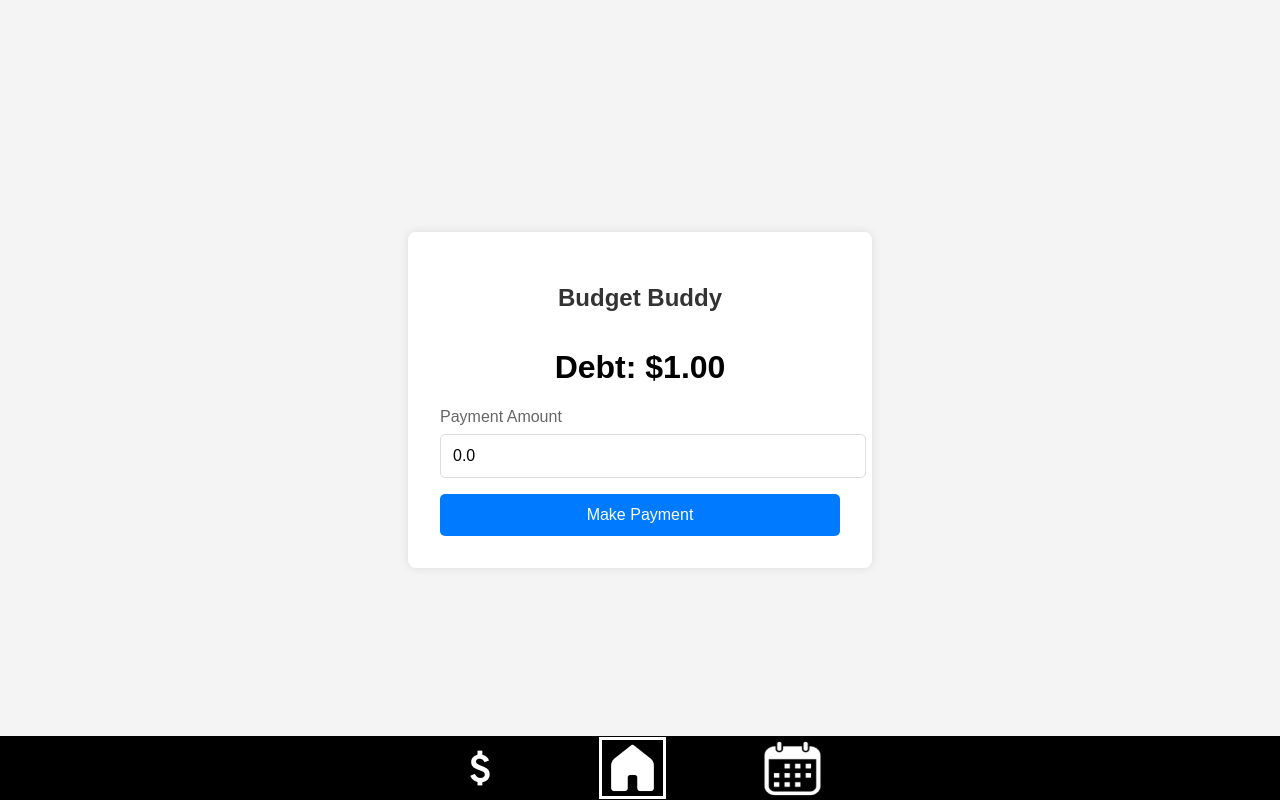
After one commit to ajay-jayanth/budget-buddy, a Flask app: page /make-payment in a window 1280 px wide. The commit adds this page. Run offline with Flask 3, Linux system fonts and the light colour scheme; the visitor is signed in with stand-in values (Sample User, id 1).

Commit message:
login screen, basic homepage, payment screen

```diff
--- a/app.py
+++ b/app.py
@@ -1,5 +1,9 @@
-from flask import Flask, render_template
+from flask import Flask, render_template, request, session
 from flask_cors import CORS
+import json
+
+from util import login_fn, make_payment_fn
+
 
 name = 'Budget Buddy'
 app = Flask(name)
@@ -13,5 +17,30 @@ app.config.update(
 def index_function():
     return render_template('login.html')
 
+@app.route('/login', methods=['GET', 'POST'])
+def login():
+    return login_fn()
+
+@app.route('/homepage', methods=['GET', 'POST'])
+def homepage():
+    return render_template('homepage.html',
+                           username=session.get('username'),
+                           bank_name=session.get('bank_name'),
+                           account_number=session.get('account_number'),
+                           debt_amount=f'${session.get("debt_amount"):,.2f}'
+    )
+
+@app.route('/payment-screen', methods=['GET'])
+def payment_screen():
+    return render_template('payment_screen.html',
+                           username=session.get('username'),
+                           debt_amount=session.get('debt_amount'),
+                           debt_amount_str=f'${session.get("debt_amount"):,.2f}'
+    )
+
+@app.route('/make-payment', methods=['GET', 'POST'])
+def make_payment():
+    return make_payment_fn()
+
 if __name__ == '__main__':
     app.run(debug=True, host='localhost', port=3000, threaded=True)
--- a/requirements.txt
+++ b/requirements.txt
@@ -1 +1,2 @@
+pandas
 flask_cors==5.0.0
--- /dev/null
+++ b/static/eventListeners.js
@@ -0,0 +1,39 @@
+document.addEventListener('DOMContentLoaded', () => {
+    document.querySelectorAll('.taskbar-button').forEach(taskbarButton => {
+        taskbarButton.addEventListener('click', () => {
+            if (!taskbarButton.classList.contains('selected')) {
+                taskbarButton.classList.toggle('selected');
+                if (taskbarButton.id == 'payment-button') {
+                    document.getElementById('home-button').classList.remove('selected');
+                    document.getElementById('calendar-button').classList.remove('selected');
+                    window.location.href = '/payment-screen';
+                    // fetch('/payment_screen', {
+                    //     method: 'GET'
+                    // })
+                    // .then((response) => {
+                    //     if (response.ok) {
+                    //         window.location.href = '/payment-screen'
+                    //     } else {
+                    //         console.error('Error:', response);
+                    //     }
+                    // })
+                    // .catch(error => {
+                    //     console.error('Error loading payment screen:', error);
+                    // });
+                } else if (taskbarButton.id == 'home-button') {
+                    document.getElementById('payment-button').classList.remove('selected');
+                    document.getElementById('calendar-button').classList.remove('selected');
+                    fetch('/homepage', {
+                        method: 'GET'
+                    });
+                } else if (taskbarButton.id == 'calendar-button') {
+                    document.getElementById('payment-button').classList.remove('selected');
+                    document.getElementById('home-button').classList.remove('selected');
+                    fetch('/schedule-payments-screen', {
+                        method: 'GET'
+                    });
+                }
+            }
+        });
+    });
+});
--- a/static/login.css
+++ b/static/login.css
@@ -1,14 +1,18 @@
 body, html {
     display: flex;
+    flex-direction: column;
     justify-content: center;
     align-items: center;
     height: 100vh;
+    width: 100vw;
     font-family: Arial, sans-serif;
     background-color: #f4f4f4;
 }
 
 /* Form container */
 .login-container {
+    display: flex;
+    flex-direction: column;
     background-color: white;
     padding: 2rem;
     border-radius: 8px;
@@ -16,6 +20,8 @@ body, html {
     width: 100%;
     max-width: 400px;
     text-align: center;
+    align-self: center;
+    justify-content: center;
 }
 
 .login-container h2 {
--- /dev/null
+++ b/static/taskbar.css
@@ -0,0 +1,47 @@
+.taskbar {
+    display: flex;
+    background-color: black;
+    width: 100%;
+    height: 8%;
+    position: fixed;
+    bottom: 0;
+    justify-content: center;
+}
+
+.button-holder {
+    display: flex;
+    width: 30%;
+    justify-content: space-between;
+}
+
+.taskbar-button {
+    display: flex;
+    height: 100%;
+    aspect-ratio: 1;
+
+    background-color: transparent;
+    border: none;
+    cursor: pointer;
+
+    align-items: center;
+    justify-content: center;
+}
+
+.taskbar-button.selected {
+    cursor: default;
+    outline: solid white;
+    outline-offset: -4px;
+}
+
+.taskbar-button:not(.selected):hover {
+    background-color: #1e1d1d;
+}
+
+.taskbar-button:not(.selected):active {
+    background-color: #2b2a2a;
+}
+
+.taskbar-button img {
+    display: flex;
+    object-fit: cover;
+}
--- /dev/null
+++ b/static/user_data.csv
@@ -0,0 +1,5 @@
+username,password,bank_name,bank_account_number,debt_amount
+ajay,pass1,Chase,XXXX0000,52420.5
+shalom,pass2,Chase,XXXX0002,60000.0
+neil,pass3,Chase,XXXX0004,72340.0
+shalin,pass4,Chase,XXXX0006,61200.0
--- /dev/null
+++ b/templates/payment_screen.html
@@ -0,0 +1,37 @@
+<!DOCTYPE html>
+<html lang="en">
+<head>
+    <meta charset="UTF-8">
+    <meta name="viewport" content="width=device-width, initial-scale=1.0">
+    <link rel="stylesheet" href="{{ url_for('static', filename='login.css') }}">
+    <link rel="stylesheet" href="{{ url_for('static', filename='taskbar.css') }}">
+    <script src="{{ url_for('static', filename='eventListeners.js') }}"></script>
+    <title>Make Payment</title>
+</head>
+<body>
+    <div class="login-container">
+        <h2>Budget Buddy</h2>
+        <h1>Debt: {{ debt_amount_str }}</h1>
+        <form action="{{ url_for('make_payment') }}" method="POST">
+            <div class="form-group">
+                <label for="payment_amount">Payment Amount</label>
+                <input type="number" id="payment_amount" name="payment_amount" min="0.0" max="{{ debt_amount }}" value="0.0" required>
+            </div>
+            <button type="submit" class="login-btn">Make Payment</button>
+        </form>
+    </div>
+    <div class="taskbar">
+        <div class="button-holder">
+            <button class="taskbar-button" id="payment-button">
+                <img src="{{ url_for('static', filename='icons/payment_icon.png') }}">
+            </button>
+            <button class="taskbar-button selected" id="home-button">
+                <img src="{{ url_for('static', filename='icons/home_icon.png') }}">
+            </button>
+            <button class="taskbar-button" id="calendar-button">
+                <img src="{{ url_for('static', filename='icons/calendar_icon.png') }}">
+            </button>
+        </div>
+    </div>
+</body>
+</html>
--- /dev/null
+++ b/util.py
@@ -0,0 +1,41 @@
+from flask import request, redirect, url_for, flash, render_template, session
+import pandas as pd
+
+
+def login_fn():
+    if request.method == 'POST':
+        df = pd.read_csv('static/user_data.csv').set_index('username')
+        username = request.form['username']
+        password = request.form['password']
+
+        if username in df.index:
+            if df.loc[username, 'password'] == password:
+                session['username'] = username
+                session['bank_name'] = df.loc[username, 'bank_name']
+                session['account_number'] = df.loc[username, 'bank_account_number']
+                session['debt_amount'] = df.loc[username, 'debt_amount']
+
+                return redirect(url_for('homepage'))
+
+        flash('Invalid username or password')
+        return redirect(url_for('login'))
+    else:
+        return render_template('login.html')
+
+def make_payment_fn():
+    if request.method == 'POST':
+        df = pd.read_csv('static/user_data.csv').set_index('username')
+        payment_amount = request.form['payment_amount']
+        payment_amount = float(payment_amount) if type(payment_amount) != float else payment_amount
+        username = session.get('username')
+
+        df.loc[username, 'debt_amount'] -= payment_amount
+        df.to_csv('static/user_data.csv')
+        session['debt_amount'] -= payment_amount
+        return redirect(url_for('payment_screen'))
+    else:
+        return render_template('payment_screen.html',
+                           username=session.get('username'),
+                           debt_amount=session.get('debt_amount'),
+                           debt_amount_str=f'${session.get("debt_amount"):,.2f}'
+        )
```
Also changed, not shown: templates/homepage.html (added, +33 -0 lines), templates/login.html (+8 -1 lines), static/icons/calendar_icon.png (added), static/icons/home_icon.png (added), static/icons/payment_icon.png (added), user_data.csv (deleted).
